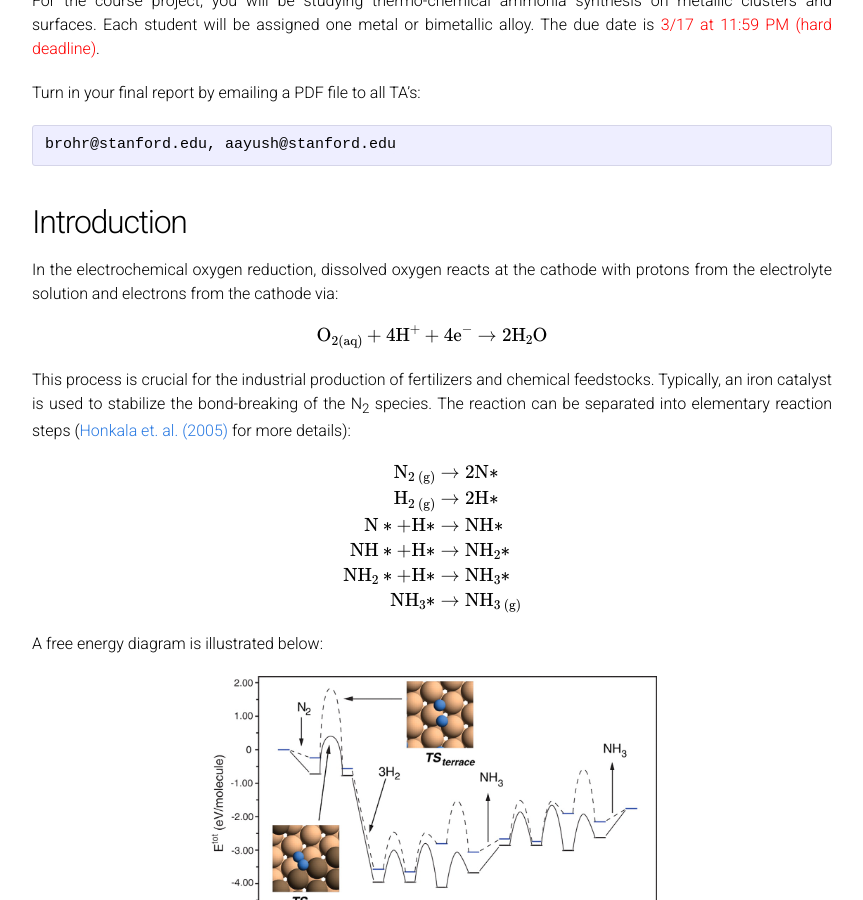
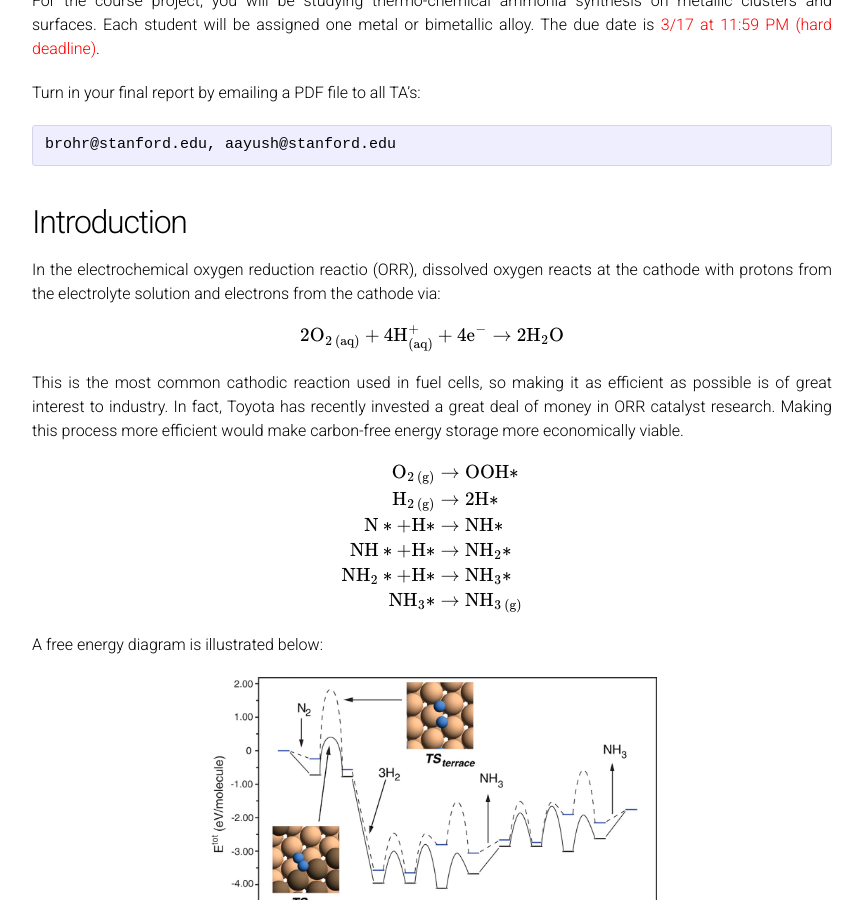
Before and after one commit to brohr/brohr.github.io, a Jekyll site: the page built from ProjectDescription.md, in a window 1280 px wide and 900 px high, scrolled down 418 px. Shown: the whole window, without its empty margins (208-1071 px from the left). Built offline with Jekyll 4.4.1, drawn with Linux system fonts in a browser that asks for light colours; formulas are drawn with MathJax 3; our own code applies the rules of GitHub Pages for plain Markdown files.

Commit message:
1486432979.27

```diff
--- a/ProjectDescription.md
+++ b/ProjectDescription.md
@@ -26,17 +26,17 @@ brohr@stanford.edu, aayush@stanford.edu
 
 ## Introduction ##
 
-In the electrochemical oxygen reduction, dissolved oxygen reacts at the cathode with protons from the electrolyte solution and electrons from the cathode via:
+In the electrochemical oxygen reduction reactio (ORR), dissolved oxygen reacts at the cathode with protons from the electrolyte solution and electrons from the cathode via:
 
 $$
-\mathrm{O_{2 (aq)} + 4H^+ + 4e^- \rightarrow 2H_2O}
+\mathrm{2O_{2\,(aq)} + 4H^+_{(aq)} + 4e^- \rightarrow 2H_2O}
 $$
 
-This process is crucial for the industrial production of fertilizers and chemical feedstocks. Typically, an iron catalyst is used to stabilize the bond-breaking of the N<sub>2</sub> species. The reaction can be separated into elementary reaction steps ([Honkala et. al. (2005)](http://dx.doi.org/10.1126/science.1106435) for more details):
+This is the most common cathodic reaction used in fuel cells, so making it as efficient as possible is of great interest to industry. In fact, Toyota has recently invested a great deal of money in ORR catalyst research. Making this process more efficient would make carbon-free energy storage more economically viable.
 
 $$
 \begin{align}
-\mathrm{N_{2\,(g)}} &\rightarrow \mathrm{2N*}\\
+\mathrm{O_{2\,(g)}} &\rightarrow \mathrm{OOH*}\\
 \mathrm{H_{2\,(g)}} &\rightarrow \mathrm{2H*}\\
 \mathrm{N* + H*} &\rightarrow \mathrm{NH*}\\
 \mathrm{NH* + H*} &\rightarrow \mathrm{NH_2*}\\
```
Also changed, not shown: Index.md (+1 -1 lines).
